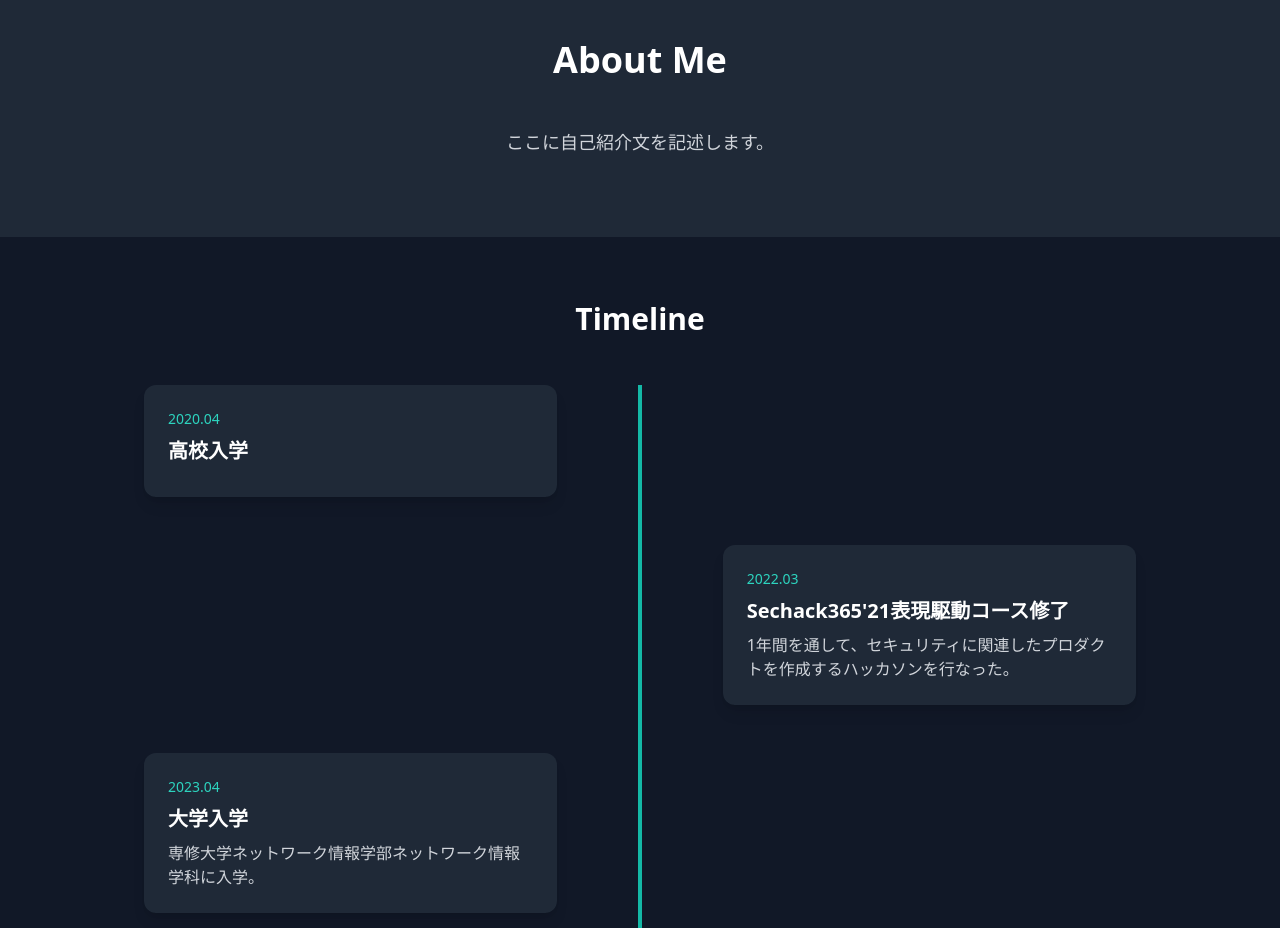
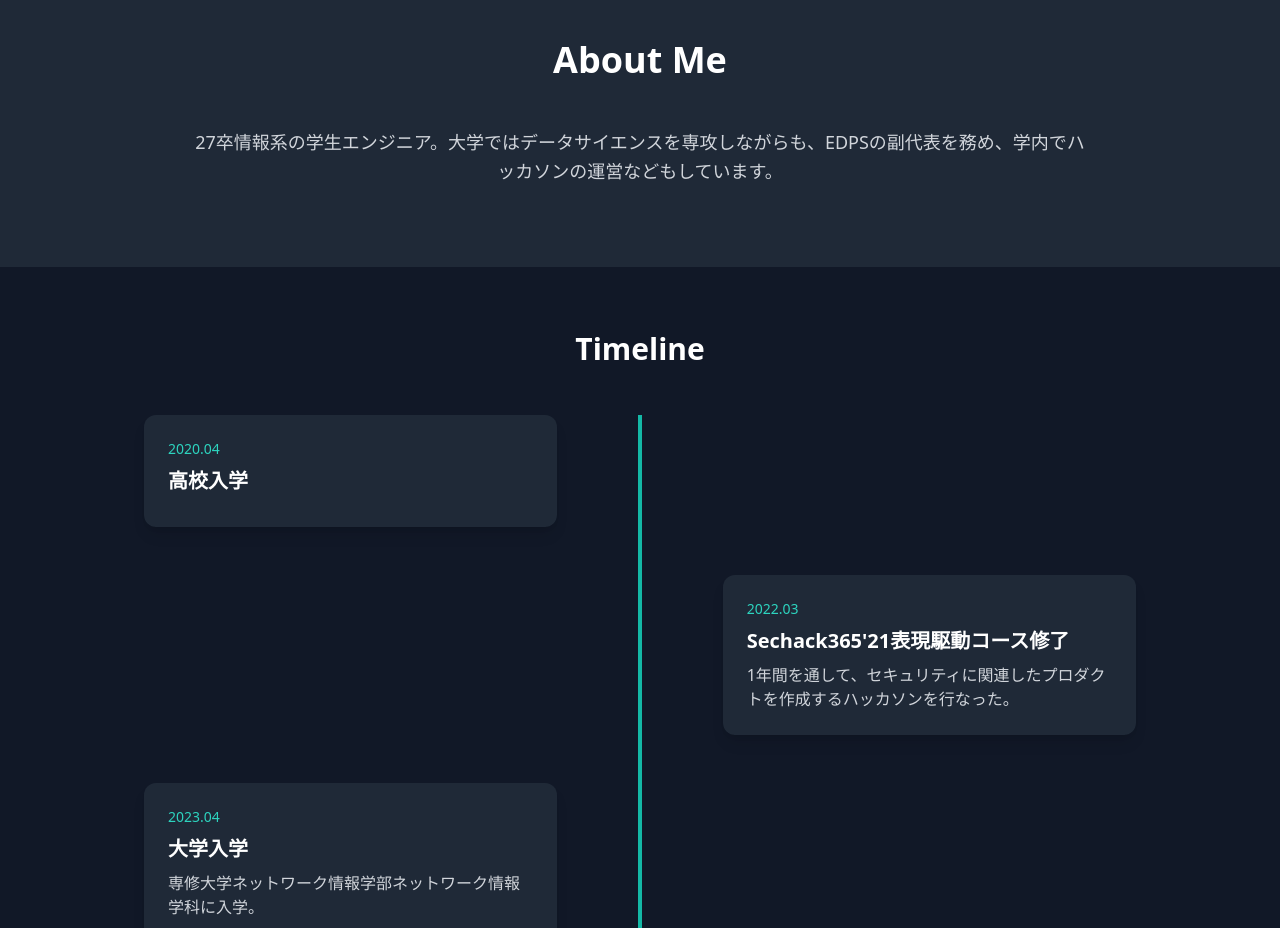
Before and after one commit to komatsu1003/my-portfolio, a Next.js app: page / in a window 1280 px wide. Shown: the part 840-1768 px from the top of the page. Built offline with nearby package versions, Linux system fonts and the light colour scheme.

Commit message:
紹介文の記載

```diff
--- a/src/components/ProfileSection.tsx
+++ b/src/components/ProfileSection.tsx
@@ -15,7 +15,7 @@ export default function ProfileSection() {
                     About Me
                 </h2>
                 <p className="text-lg text-gray-300 leading-relaxed text-center">
-                    ここに自己紹介文を記述します。
+                    27卒情報系の学生エンジニア。大学ではデータサイエンスを専攻しながらも、EDPSの副代表を務め、学内でハッカソンの運営などもしています。
                 </p>
             </motion.div>
         </section>
```
